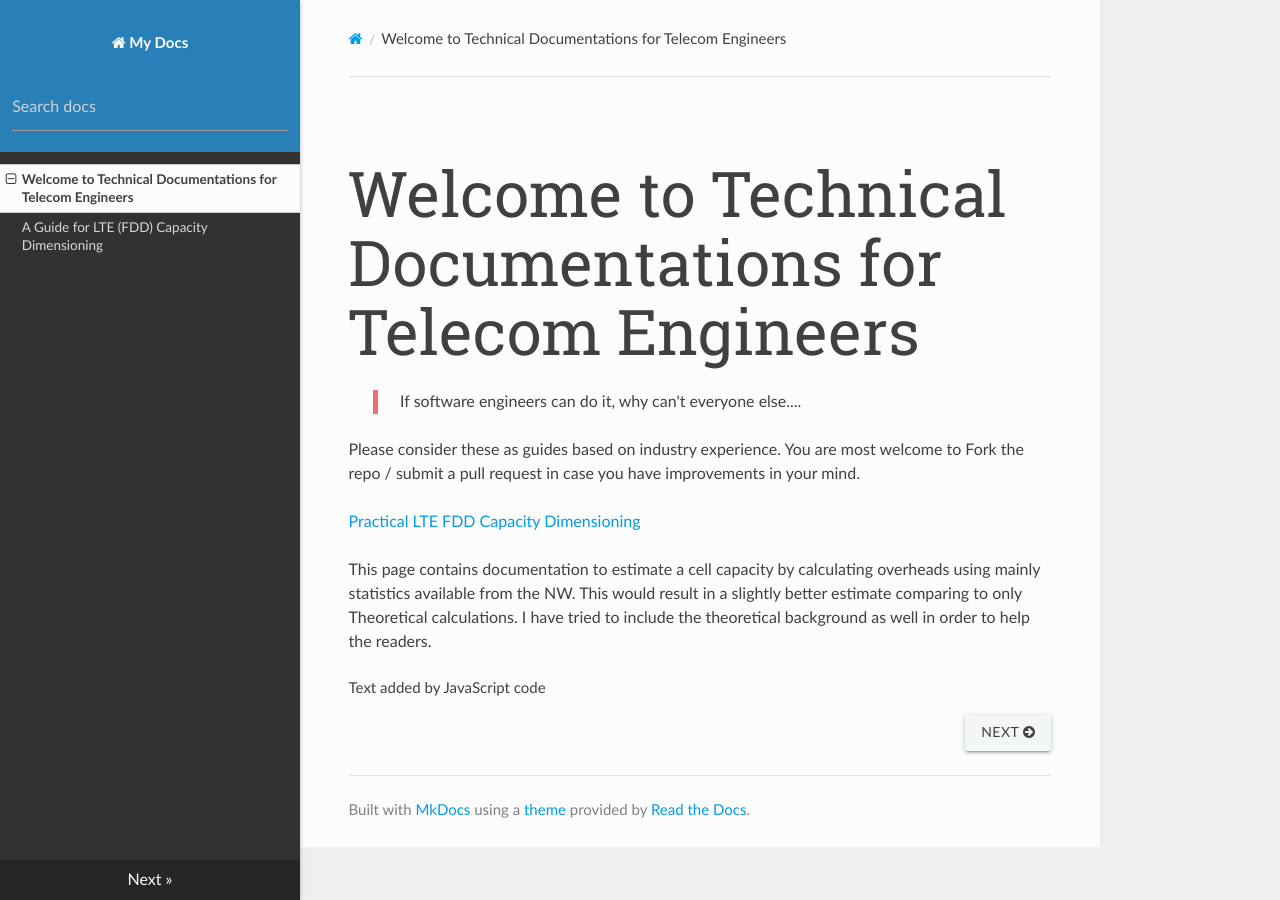
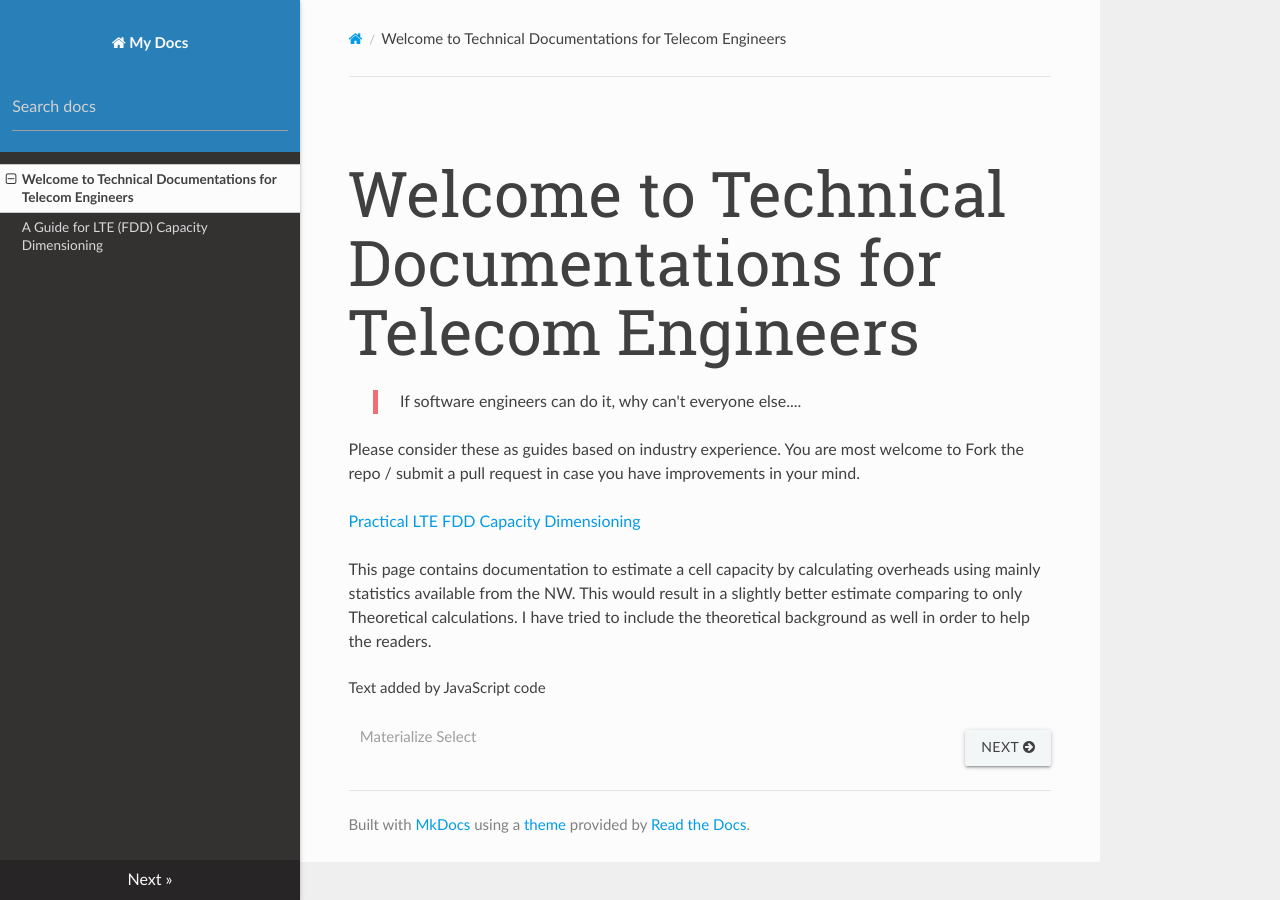
Before and after one commit to aliasgherman/documentations, an MkDocs documentation site: the page built from docs/index.md, in a window 1280 px wide. Built offline with MkDocs 1.6.1, drawn with Linux system fonts in a browser that asks for light colours; nearby versions of some CDN libraries.

Commit message:
Update index.md

```diff
--- a/docs/index.md
+++ b/docs/index.md
@@ -16,6 +16,18 @@ I have tried to include the theoretical background as well in order to help the
 
 <div id="text"></div>
 
+<div class="input-field col s12">
+    <select>
+      <option value="" disabled selected>Choose your option</option>
+      <option value="1">Option 1</option>
+      <option value="2">Option 2</option>
+      <option value="3">Option 3</option>
+    </select>
+    <label>Materialize Select</label>
+  </div>
+
+
+
 <script>
 document.getElementById("text").innerHTML = "Text added by JavaScript code";
 </script>
```
